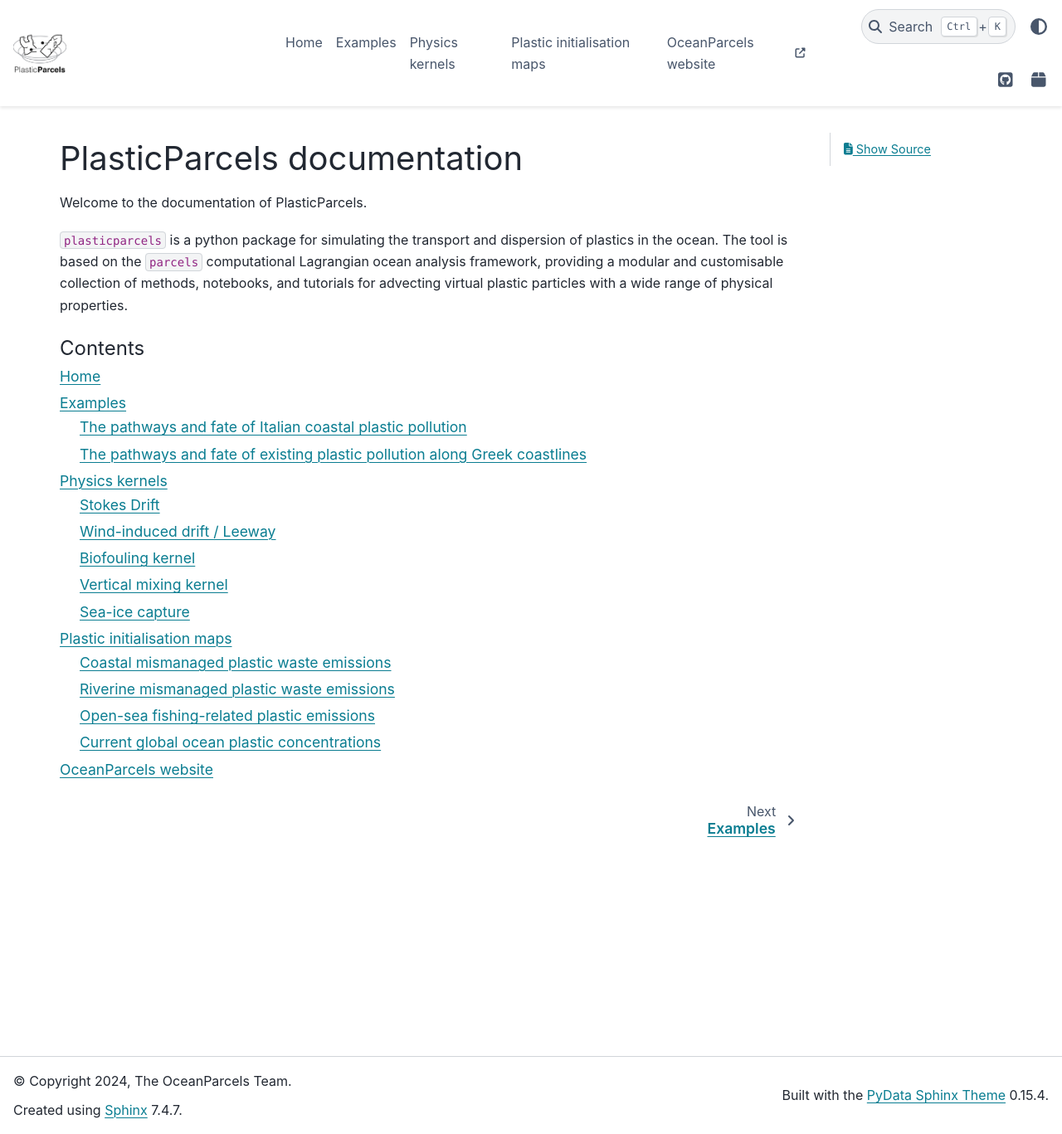
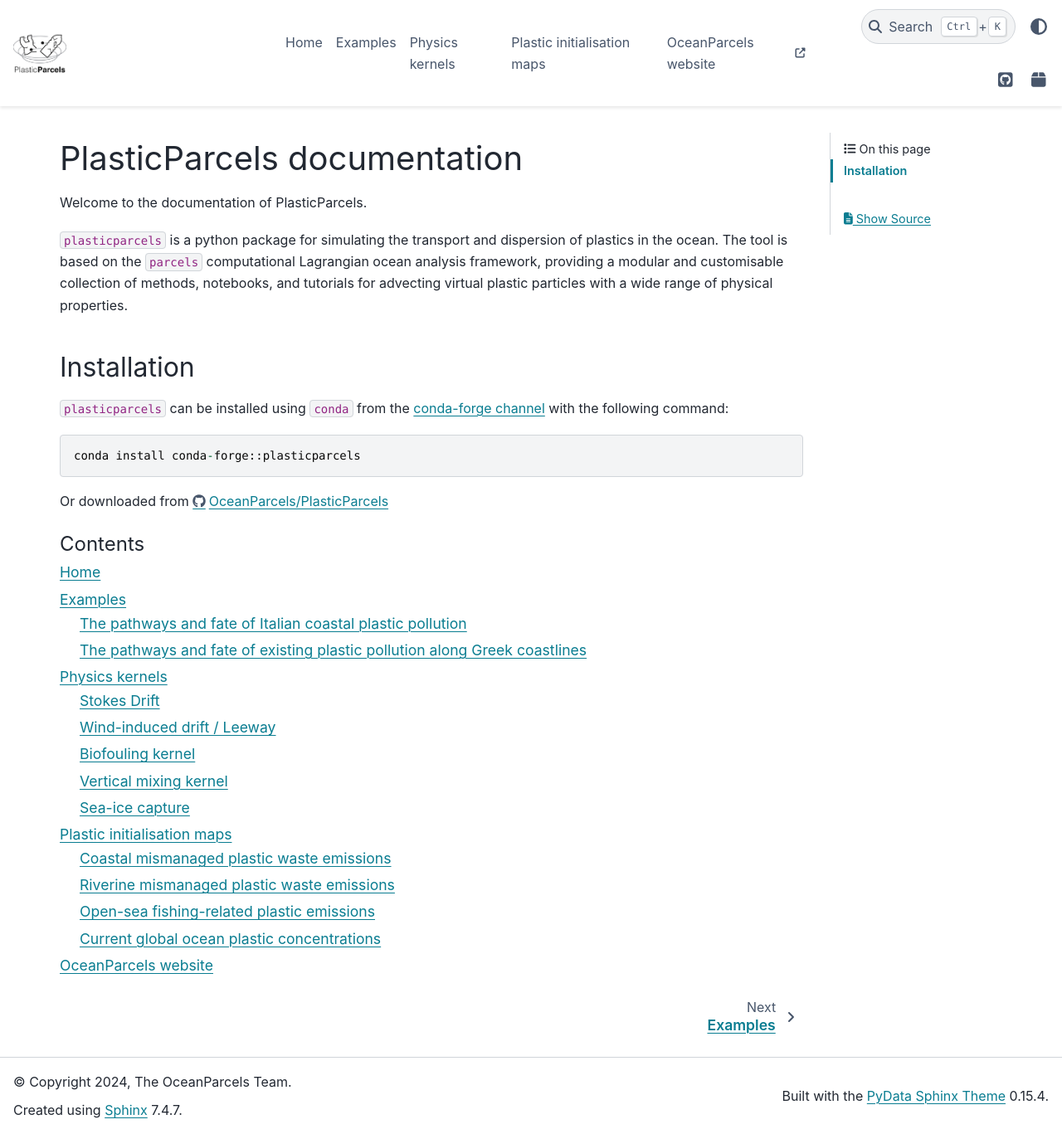
Before and after one commit to OceanParcels/plasticparcels, a Sphinx documentation site: the page built from docs/index.rst, in a window 1280 px wide and 1367 px high. Shown: the whole window at 83% size. Built offline with Sphinx 7.4.7 and the PyData theme 0.15.4, drawn with Linux system fonts in a browser that asks for light colours.

Commit message:
Adding installation to docs

```diff
--- a/docs/index.rst
+++ b/docs/index.rst
@@ -11,6 +11,19 @@
 ``plasticparcels`` is a python package for simulating the transport and dispersion of plastics in the ocean. The tool is based on the ``parcels`` computational Lagrangian ocean analysis framework, providing a modular and customisable collection of methods, notebooks, and tutorials for advecting virtual plastic particles with a wide range of physical properties.
 
 
+Installation
+^^^^^^^^^^^^
+
+``plasticparcels`` can be installed using ``conda`` from the `conda-forge channel <https://anaconda.org/conda-forge/plasticparcels>`_ with the following command:
+
+.. code-block::
+
+   conda install conda-forge::plasticparcels
+
+
+Or downloaded from https://github.com/OceanParcels/PlasticParcels
+
+
 .. toctree::
    :maxdepth: 2
    :caption: Contents
```
